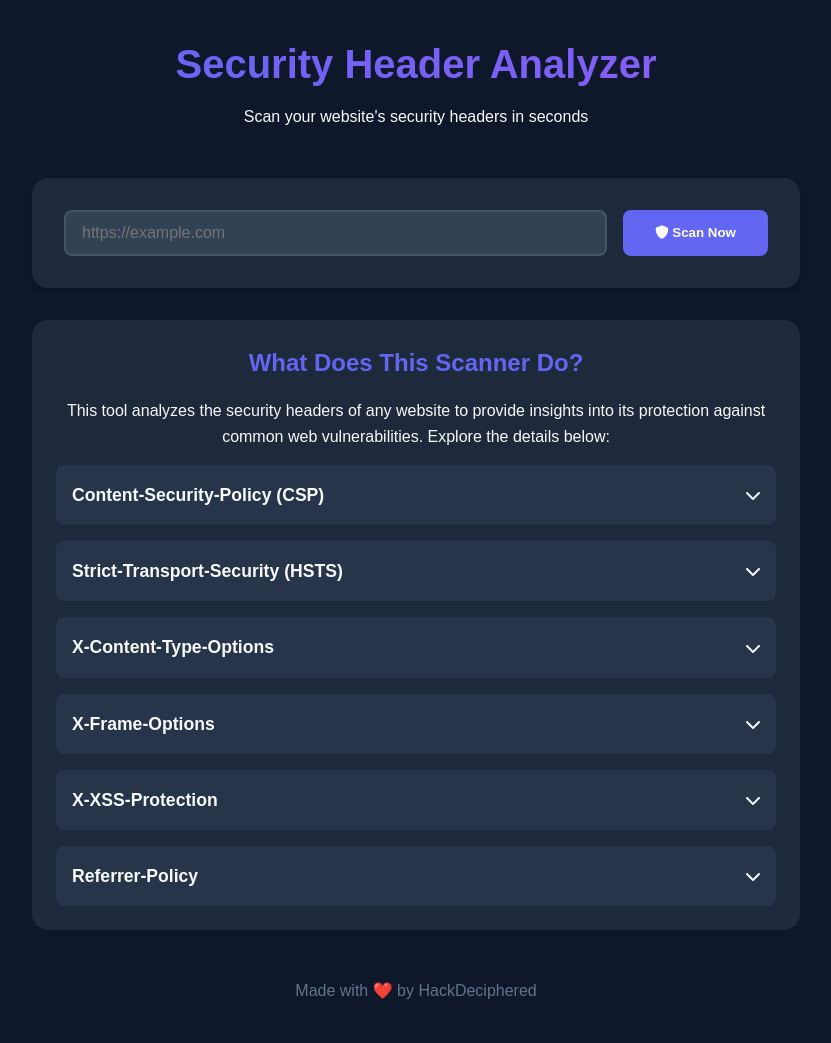
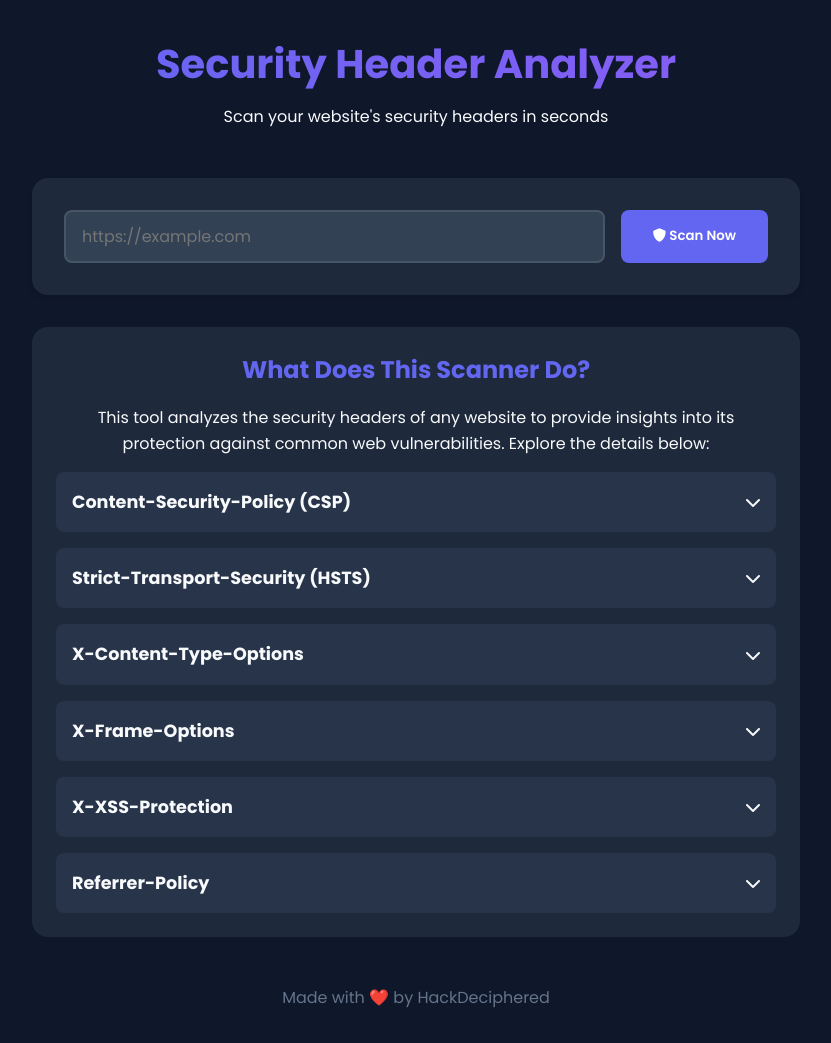
Before and after one commit to Karanbhateja/Security-Header-Analyzer, a Flask app: page / in a window 1280 px wide. Shown: the whole page, without its empty margins (224-1055 px from the left). Before the commit the page ends 999 px from the top, so only its background shows below. Run offline with Flask 2, Linux system fonts and the light colour scheme.

Commit message:
Update styles.css

```diff
--- a/static/styles.css
+++ b/static/styles.css
@@ -19,7 +19,7 @@
   margin: 0;
   padding: 0;
   box-sizing: border-box;
-  font-family: 'Montserrat', sans-serif;
+  font-family: 'Poppins', sans-serif;
 }
 
 /* ============================= */
```
